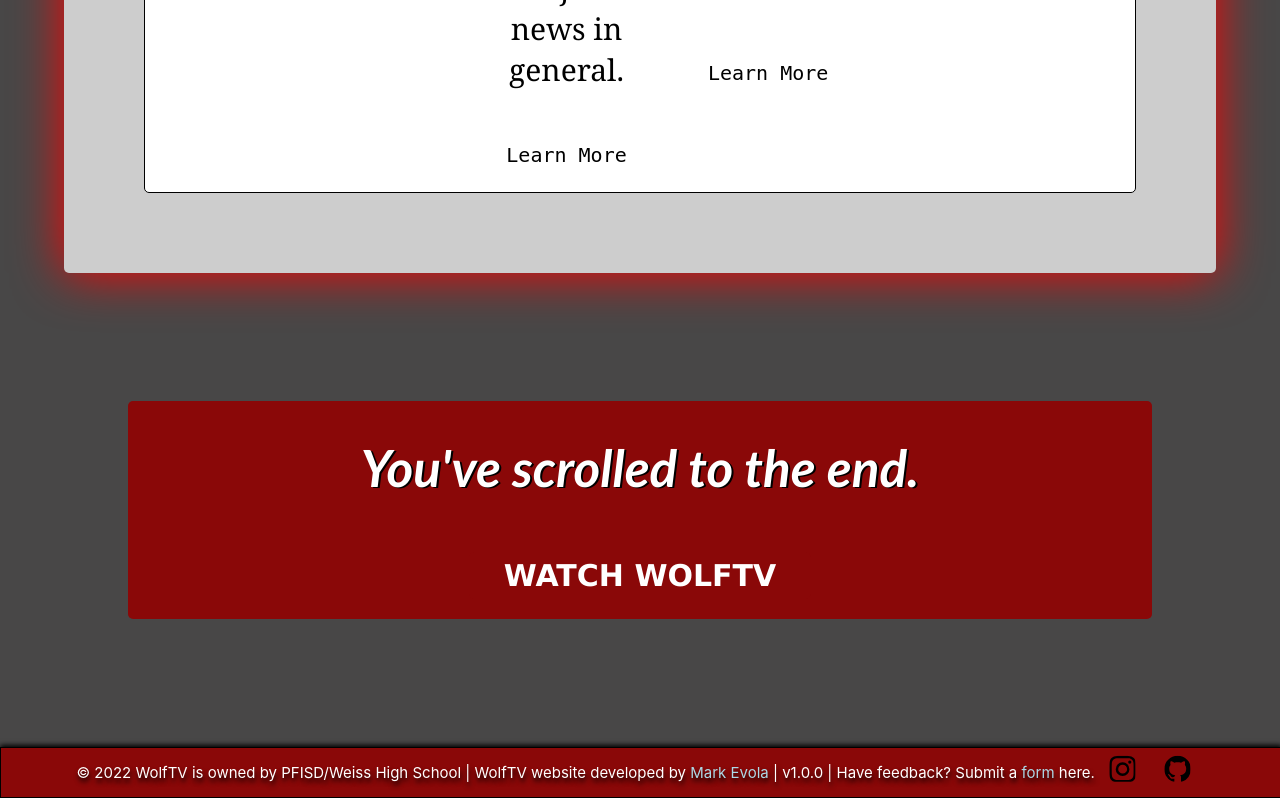
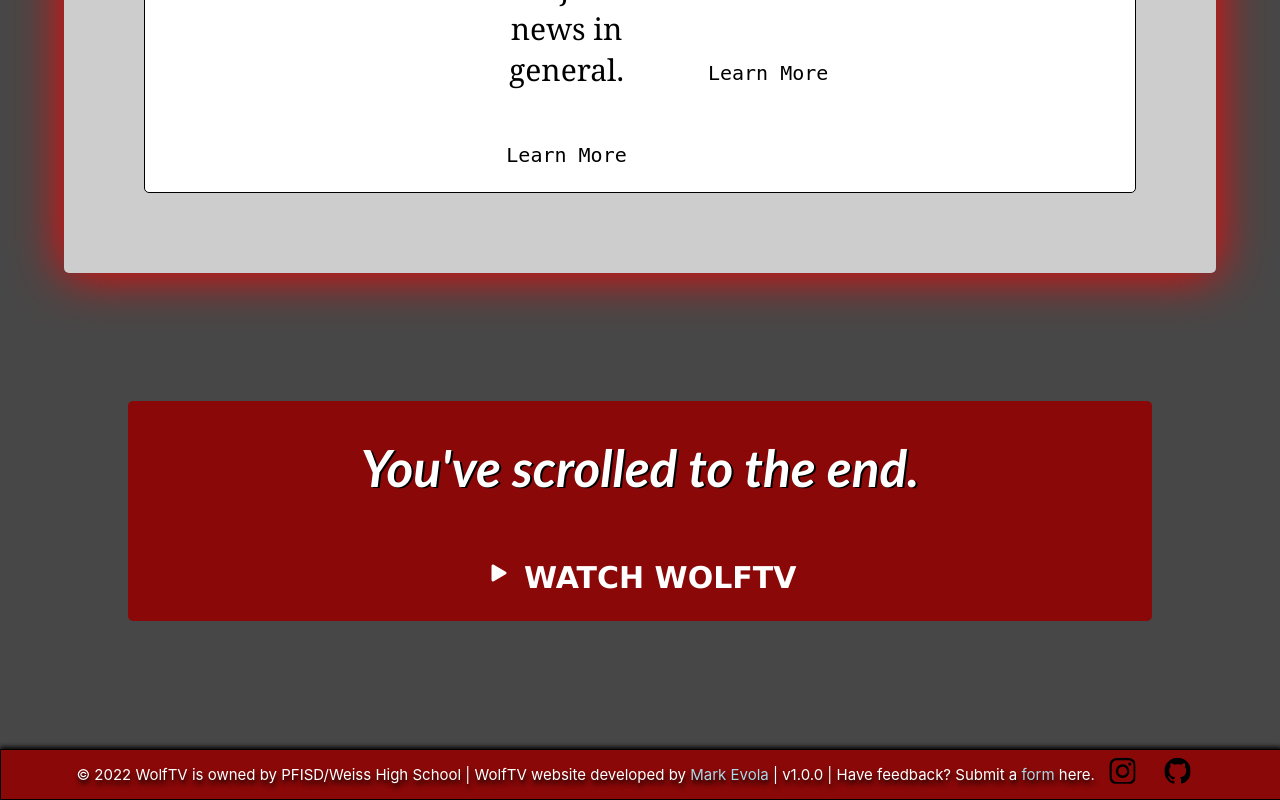
Before and after one commit to MarkE16/WolfTV, a React (Create React App) app: page / in a window 1280 px wide. Shown: the part 7584-8384 px from the top of the page. Built offline with nearby package versions, Linux system fonts and the light colour scheme; no server answers.

Commit message:
files that were forgotten in PR #1

```diff
--- a/src/App.css
+++ b/src/App.css
@@ -888,13 +888,15 @@
   color: white;
   padding: 0.5rem 1rem;
   text-shadow: 0 2px 0 black;
+  transition: all 0.2s ease-in-out;
 }
 
 .menuItem:active {
   cursor: pointer;
   background-color: rgba(215, 215, 215, 0.2);
   color: white;
-  transition: all 0.2s ease-in-out;
+  transform: translateX(0.5rem);
+
 }
 
 .showingMenu {
--- a/src/components/MainPage.js
+++ b/src/components/MainPage.js
@@ -8,7 +8,7 @@
 import "../App.css";
 import { Link } from "react-router-dom";
 import InfoBox from './InfoBox';
-import { BsArrowDown } from "react-icons/bs";
+import { BsArrowDown, BsPlayFill } from "react-icons/bs";
 import { IoIosArrowUp } from "react-icons/io";
 import classNames from 'classnames';
 
@@ -196,7 +196,7 @@
       { messageModalShown && <MessageModal setMsgModalOpen={setMessageModalShown} title="Option Unavailable" msg="This option is currently in development and is not available yet. Come back later!"/> }
       <div className='end'>
         <h1 className='title'>You've scrolled to the end.</h1>
-        <a href="https://vimeo.com/user152561840"><button className='button'>WATCH WOLFTV</button></a>
+        <a href="https://vimeo.com/user152561840"><button className='button'><BsPlayFill /> WATCH WOLFTV</button></a>
       </div>
       { infoBoxOpen && <InfoBox setOpen={setInfoBoxOpen} />}
       <Bottom />
--- a/src/components/NavBar.js
+++ b/src/components/NavBar.js
@@ -4,6 +4,7 @@
 import { GiHamburgerMenu } from "react-icons/gi";
 import { AiOutlineQuestion } from "react-icons/ai";
 import classNames from 'classnames';
+import { RiCloseLine } from 'react-icons/ri';
 
 function NavBar() {
   const [hamburgerOpen, setHamburgerOpen] = useState(false);
@@ -48,7 +49,7 @@
         </div>
         <div>
             <button id="hamburger" className="hamburger" title='More' onClick={() => setHamburgerOpen(!hamburgerOpen ? true : false)}>
-              <GiHamburgerMenu />
+              { !hamburgerOpen ? <GiHamburgerMenu /> : <RiCloseLine /> }
             </button>
             <div className="hamburger-menu" onClick={e => e.stopPropagation()}>
               <h2 className='subtitle'>Navigate</h2>
```
Also changed, not shown: 1 other file (tests, documents, lock files or other folders).
